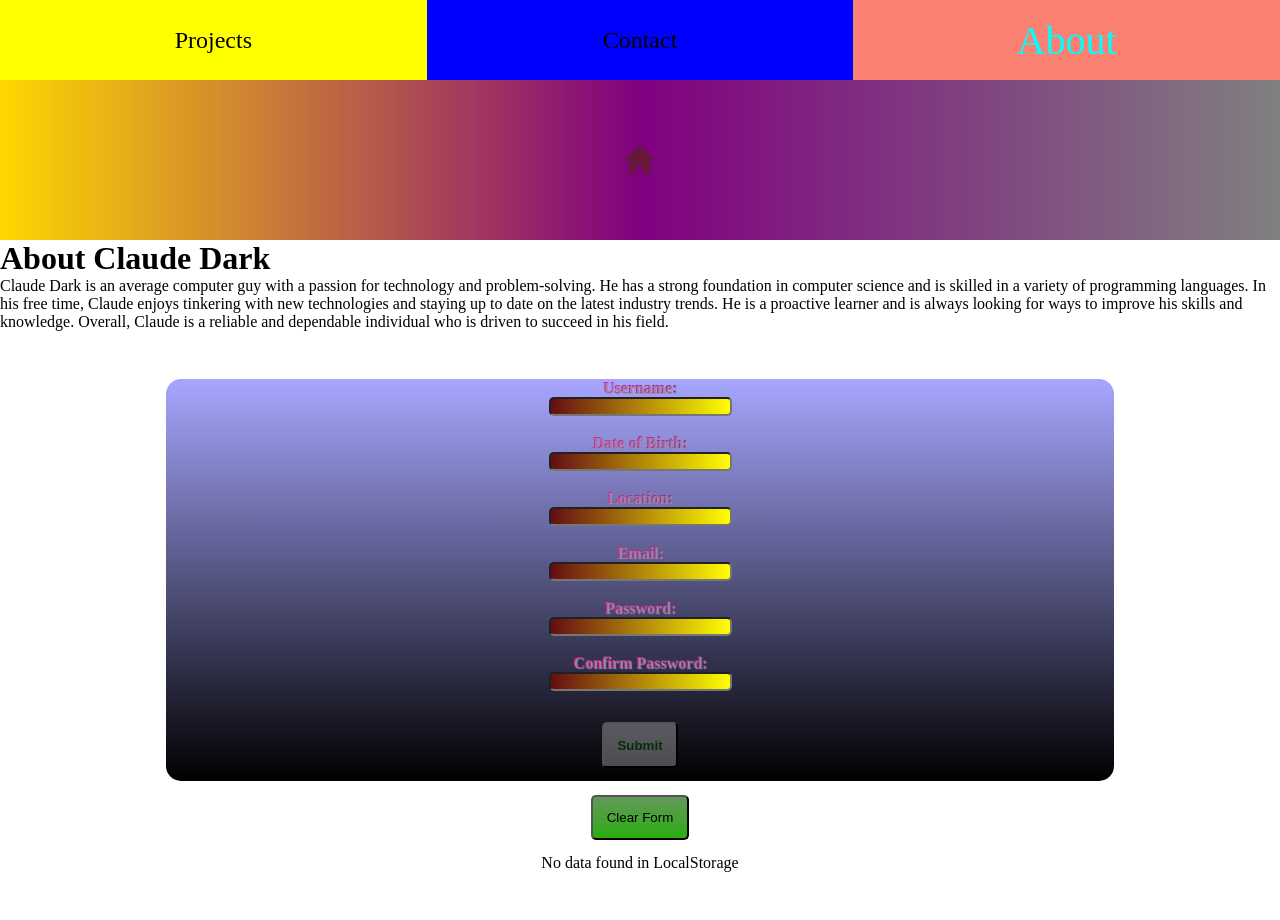
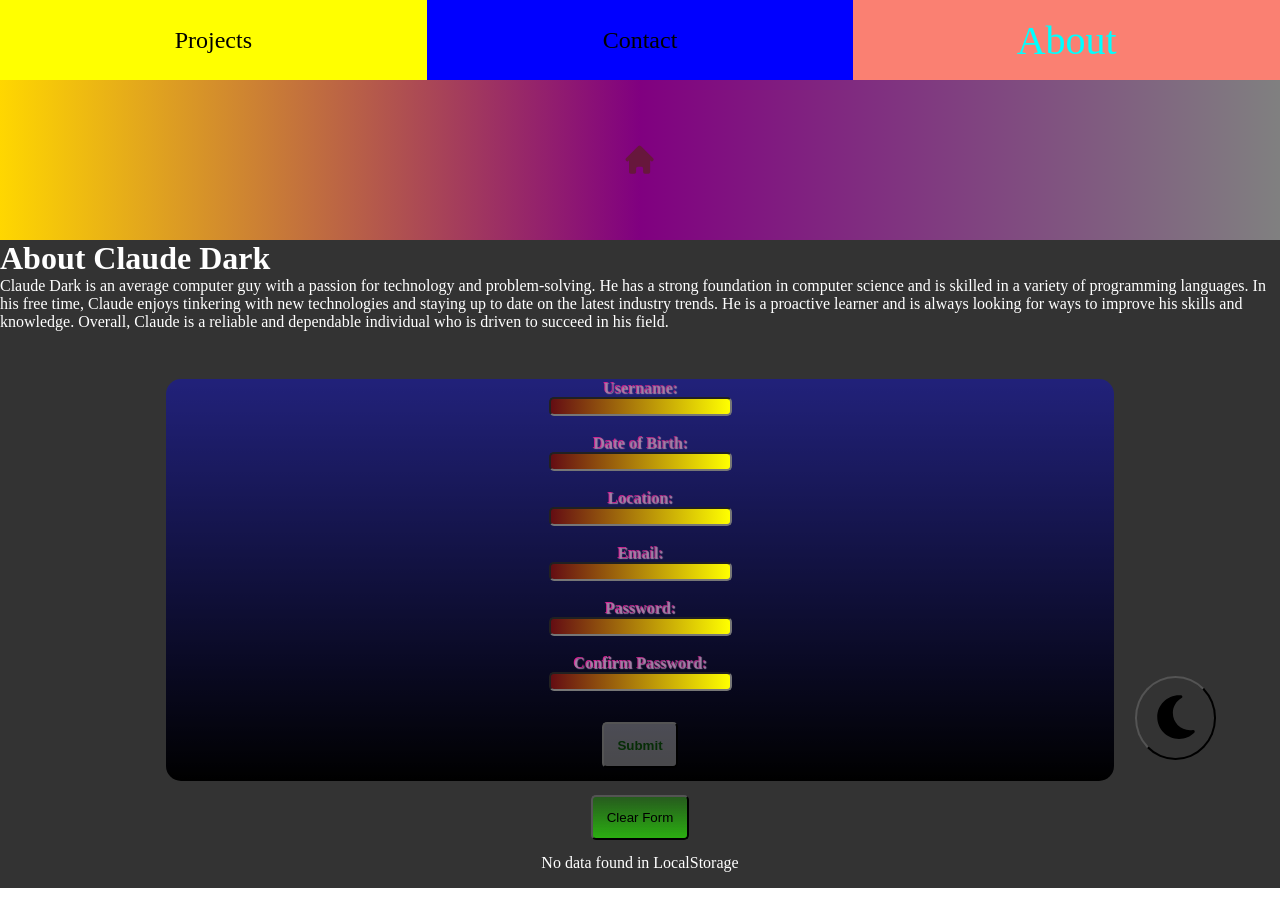
Before and after one commit to monkeycs60/doc-reac-projets, a React (Vite) app: page /about in a window 1280 px wide. Built offline with nearby package versions, Linux system fonts and the light colour scheme.

Commit message:
tentative dark mod

```diff
--- a/src/App.css
+++ b/src/App.css
@@ -0,0 +1,4 @@
+.darker {
+  background-color: #333 !important;
+  color: #fff !important;
+}
--- a/src/App.jsx
+++ b/src/App.jsx
@@ -1,25 +1,15 @@
-import React, { useState } from "react";
+import React from "react";
 import { Routes, Route } from "react-router-dom";
-import { BrowserRouter } from "react-router-dom";
 import HomePage from "./pages/home/homePage";
 import ProjectsPage from "./pages/projectspage/ProjectsPage";
 import ContactPage from "./pages/contactpage/ContactPage";
 import AboutPage from "./pages/aboutpage/AboutPage";
 import NavBar from "./components/Navbar/Navbar";
 import IconHome from "./components/IconHome/IconHome";
-import { QueryClient, QueryClientProvider } from "react-query";
-
-export const TaskContext = React.createContext();
-const queryClient = new QueryClient({});
 
 const App = () => {
-  const [task, setTask] = useState("");
-  const [tasks, setTasks] = useState([]);
   return (
-    <BrowserRouter>
     <React.Fragment>
-        <TaskContext.Provider value={{ task, setTask, tasks, setTasks }}>
-          <QueryClientProvider client={queryClient}>
       <NavBar />
       <IconHome />
       <Routes>
@@ -28,10 +18,7 @@ const App = () => {
         <Route path="/contact" element={<ContactPage />} />
         <Route path="/about" element={<AboutPage />} />
       </Routes>
-          </QueryClientProvider>
-        </TaskContext.Provider>
     </React.Fragment>
-    </BrowserRouter>
   );
 };
 
--- /dev/null
+++ b/src/components/DarkMod/DarkMod.css
@@ -0,0 +1,16 @@
+#DarkButton {
+  background: none;
+  border-radius: 50%;
+  padding: 1em;
+  position: fixed;
+  bottom: 5%;
+  right: 5%;
+}
+#DarkButton img {
+  width: 50px;
+  height: 50px;
+}
+#DarkButton :hover {
+  padding: 1.5em;
+  cursor: pointer;
+}
--- /dev/null
+++ b/src/components/DarkMod/DarkMod.jsx
@@ -0,0 +1,30 @@
+import React, { useContext, useEffect } from "react";
+import "./DarkMod.css";
+import DarkMoon from "../../assets/moon-solid.svg";
+import { DarkModContext } from "../../main";
+import LightMoon from "../../assets/moon-regular.svg";
+import "../../App.css"
+
+const DarkMod = () => {
+  const { darkMode, setDarkMode } = useContext(DarkModContext);
+
+  const handleClick = () => {
+    setDarkMode(!darkMode);
+};
+
+useEffect(() => {
+  darkMode
+    ?
+        document.body.classList.add("darker")
+    :
+        document.body.classList.remove("darker");
+}, [darkMode]);
+
+  return (
+    <button type="button" id="DarkButton" onClick={handleClick}>
+      <img src={DarkMoon} alt="DarkMoon" id="darkImage" />
+    </button>
+  );
+};
+
+export default DarkMod;
--- /dev/null
+++ b/src/components/DarkMod/DarkMod.scss
@@ -0,0 +1,18 @@
+#DarkButton {
+        background: none;
+        border-radius: 50%;
+        padding: 1em;
+        position: fixed;
+        bottom: 5%;
+        right: 5%;
+        img {
+            width: 50px;
+            height: 50px;
+        }
+        //hover
+        :hover {
+            padding: 1.5em;
+            cursor: pointer;
+        }
+
+}
--- a/src/components/Form/Form.css
+++ b/src/components/Form/Form.css
@@ -22,6 +22,7 @@
   background-image: linear-gradient(to right, rgb(221, 25, 146), rgb(153, 31, 118));
   -webkit-background-clip: text;
   -webkit-text-fill-color: transparent;
+  background-clip: text;
 }
 .formContainer form input {
   border-radius: 5px;
--- a/src/components/Form/Form.scss
+++ b/src/components/Form/Form.scss
@@ -21,6 +21,7 @@
           background-image: linear-gradient(to right, rgb(221, 25, 146), rgb(153, 31, 118));
   -webkit-background-clip: text;
   -webkit-text-fill-color: transparent;
+  background-clip: text;
     }
     input {
         border-radius: 5px;
--- a/src/components/Navbar/Navbar.jsx
+++ b/src/components/Navbar/Navbar.jsx
@@ -1,15 +1,20 @@
 import React from "react";
 import { NavLink } from "react-router-dom";
 import "./Navbar.css";
+import DarkMod from "../DarkMod/DarkMod";
 
 const NavBar = () => {
+
   return (
+    <div>
       <nav className="navbar-div">
         <ul className="page-list">
           <li className="projects">
             <NavLink
               to="/projects"
-            className={({ isActive }) => (isActive ? "activeRoute" : undefined)}
+              className={({ isActive }) =>
+                isActive ? "activeRoute" : undefined
+              }
             >
               Projects
             </NavLink>
@@ -17,7 +22,9 @@ const NavBar = () => {
           <li className="contact">
             <NavLink
               to="/contact"
-            className={({ isActive }) => (isActive ? "activeRoute" : undefined)}
+              className={({ isActive }) =>
+                isActive ? "activeRoute" : undefined
+              }
             >
               Contact
             </NavLink>
@@ -25,13 +32,17 @@ const NavBar = () => {
           <li className="about">
             <NavLink
               to="/about"
-            className={({ isActive }) => (isActive ? "activeRoute" : undefined)}
+              className={({ isActive }) =>
+                isActive ? "activeRoute" : undefined
+              }
             >
               About
             </NavLink>
           </li>
         </ul>
       </nav>
+      <DarkMod />
+    </div>
   );
 };
 
--- a/src/components/ToDo/ToDo.jsx
+++ b/src/components/ToDo/ToDo.jsx
@@ -1,5 +1,5 @@
 import React, { useContext, useEffect, useState } from "react";
-import { TaskContext } from "../../App.jsx";
+import { TaskContext } from "../../main.jsx";
 import "./ToDo.css";
 
 const ToDo = () => {
--- a/src/main.jsx
+++ b/src/main.jsx
@@ -1,9 +1,30 @@
-import React from "react";
+import React, { useState, createContext } from "react";
 import ReactDOM from "react-dom/client";
 import App from "./App";
+import { BrowserRouter } from "react-router-dom";
+import { QueryClient, QueryClientProvider } from "react-query";
 
-ReactDOM.createRoot(document.getElementById("root")).render(
+export const TaskContext = createContext();
+export const DarkModContext = createContext();
+
+const queryClient = new QueryClient({});
+
+const Root = () => {
+  const [task, setTask] = useState("");
+  const [tasks, setTasks] = useState([]);
+  const [darkMode, setDarkMode] = useState(false);
+  return (
   <React.StrictMode>
-      <App />
+    <BrowserRouter>
+      <DarkModContext.Provider value={{ darkMode, setDarkMode }}>
+      <TaskContext.Provider value={{ task, setTask, tasks, setTasks }}>
+        <QueryClientProvider client={queryClient}>
+          <App />
+        </QueryClientProvider>
+      </TaskContext.Provider>
+      </DarkModContext.Provider>
+    </BrowserRouter>
   </React.StrictMode>
-);
+  )
+}
+ReactDOM.createRoot(document.getElementById("root")).render(<Root />);
--- a/src/pages/aboutpage/AboutPage.jsx
+++ b/src/pages/aboutpage/AboutPage.jsx
@@ -4,7 +4,7 @@ import "./AboutPage.css";
 
 const AboutPage = () => {
   return (
-    <div>
+    <div className="darker">
       <h1>About Claude Dark</h1>
       <p>
         Claude Dark is an average computer guy with a passion for technology and
--- a/src/pages/contactpage/ContactPage.jsx
+++ b/src/pages/contactpage/ContactPage.jsx
@@ -3,7 +3,6 @@ import QueryFetch from "../../components/QueryFetch/QueryFetch.jsx";
 import "./ContactPage.css";
 
 const ContactPage = () => {
-  // Initialize tasks with the value of the "memoire" item in the local storage
   const tasks = JSON.parse(localStorage.getItem("memoire")) || [];
 
   return (
```
Also changed, not shown: src/assets/moon-regular.svg (added), src/assets/moon-solid.svg (added). Lines whose indentation alone changed are shown as unchanged.
